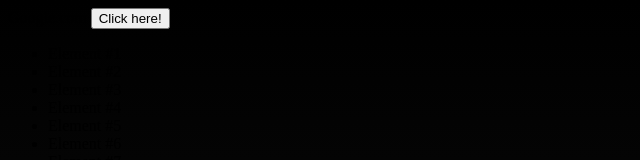
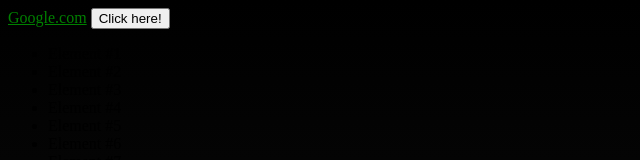
Before and after one commit to KevinPes/KevinPes.github.io, a plain HTML site: page pseudo classes.html in a window 1280 px wide. Shown: the top 160 px of the page, without its empty margins (0-640 px from the left). Drawn offline with Linux system fonts and the light colour scheme.

Commit message:
modified:   pseudo classes.html

```diff
--- a/pseudo classes.html
+++ b/pseudo classes.html
@@ -6,7 +6,7 @@
         <title>Document</title>
     </head>
     <body>
-        <a hreflang="https://www.google.com">Google.com</a>
+        <a href="https://www.google.com">Google.com</a>
         <button>Click here!</button>
         <ul>
             <li>Element #1</li>
```
